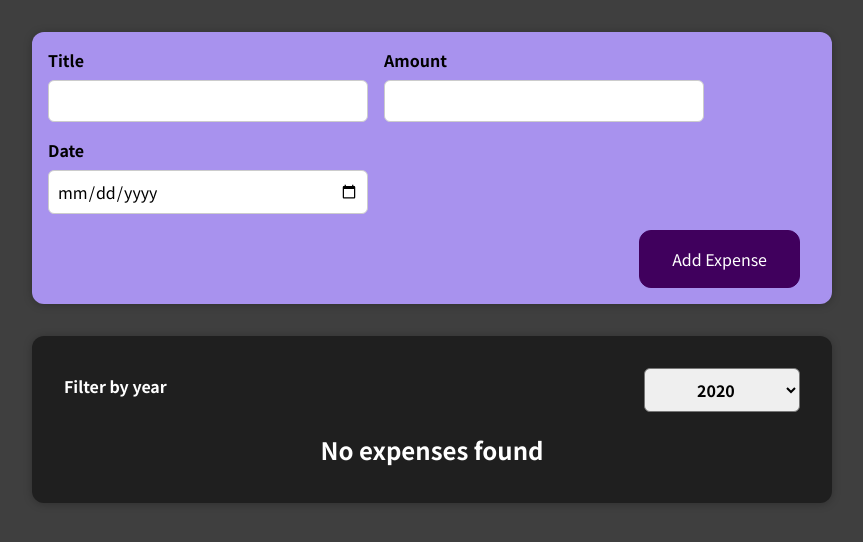
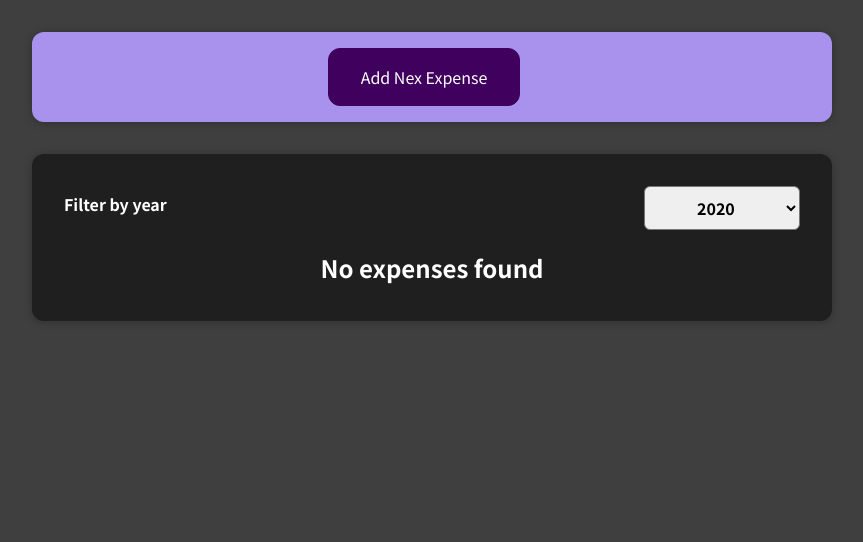
Before and after one commit to KVISDAOWNER/udemy-react, a React (Create React App) app in the folder 01-starting-setup/: page / in a window 1280 px wide. Shown: the top 542 px of the page, without its empty margins (208-1071 px from the left). Built offline with nearby package versions, Linux system fonts and the light colour scheme.

Commit message:
Add new expense button + cancel expense button

```diff
--- /dev/null
+++ b/01-starting-setup/src/components/newExpenses/AddNexExpenseBtn.js
@@ -0,0 +1,11 @@
+function AddNexExpenseBtn(props){
+	return (
+		<div>
+			<button onClick={props.onAddExpense}>
+				Add Nex Expense
+			</button>
+		</div>
+	)
+}
+
+export default AddNexExpenseBtn;
--- a/01-starting-setup/src/components/newExpenses/ExpenseForm.js
+++ b/01-starting-setup/src/components/newExpenses/ExpenseForm.js
@@ -54,6 +54,7 @@ function ExpenseForm(props){
 				</div>
 			</div>
 			<div className='new-expense__actions'>
+				<button onClick={props.onCancelExpense}>Cancel</button>
 				<button type='submit'>Add Expense</button>
 			</div>
 		</form>
--- a/01-starting-setup/src/components/newExpenses/NewExpense.js
+++ b/01-starting-setup/src/components/newExpenses/NewExpense.js
@@ -1,7 +1,11 @@
 import './NewExpense.css'
 import ExpenseForm from './ExpenseForm'
+import AddNexExpenseBtn from './AddNexExpenseBtn'
+
+import { useState } from 'react';
 
 function NewExpense(props){
+	const [showExpenseForm, setShowExpenseForm] = useState(false);
 
 	function saveExpenseDataHandler(enteredExpenseData){
 		const expensedata = {
@@ -11,11 +15,27 @@ function NewExpense(props){
 		props.onAddExpense(expensedata);
 	}
 
+	function addNexExpenseHandler(event){
+		setShowExpenseForm(true);
+	}
+
+	function cancelExpenseHandler(event){
+		setShowExpenseForm(false);
+	}
+
+	if(!showExpenseForm){
+		return (
+		<div className='new-expense'>
+			<AddNexExpenseBtn onAddExpense={addNexExpenseHandler}></AddNexExpenseBtn>
+		</div>
+		);
+	}
+
 	return (
 		<div className='new-expense'>
-			<ExpenseForm onSaveExpenseData={saveExpenseDataHandler}/>
+			<ExpenseForm onSaveExpenseData={saveExpenseDataHandler} onCancelExpense={cancelExpenseHandler}/>
 		</div>
-	)
+	);
 }
 
 export default NewExpense;
```
